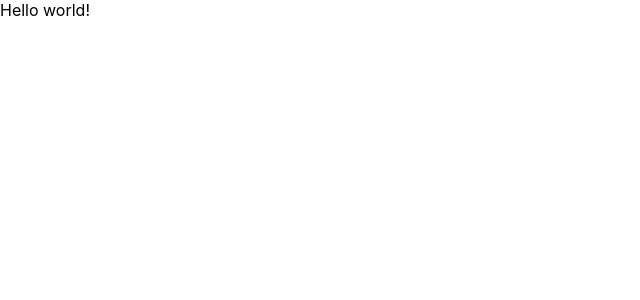
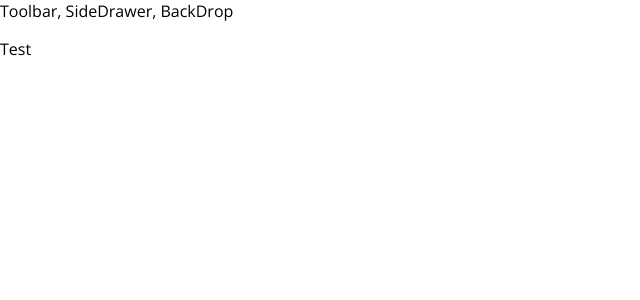
Before and after one commit to DaMesa97/Burger-Builder, a React (Create React App) app: page / in a window 1280 px wide. Shown: the top 300 px of the page, without its empty margins (0-640 px from the left). Built offline with nearby package versions, Linux system fonts and the light colour scheme.

Commit message:
Create layout and burger builder component

```diff
--- a/src/App.js
+++ b/src/App.js
@@ -1,10 +1,11 @@
 import React from 'react';
+import Layout from './components/Layout/Layout'
 
 function App() {
   return (
-    <div>
-      Hello world!
-    </div>
+    <Layout>
+      <p>Test</p>
+    </Layout>
   );
 }
 
--- /dev/null
+++ b/src/components/Layout/Layout.js
@@ -0,0 +1,15 @@
+import React from 'react'
+import Aux from '../../hoc/Aux'
+
+const layout = (props) => {
+    return (
+        <Aux>
+            <div>Toolbar, SideDrawer, BackDrop</div>
+            <main>
+                {props.children}
+            </main>
+        </Aux>
+    );
+}
+
+export default layout
--- /dev/null
+++ b/src/hoc/Aux.js
@@ -0,0 +1,3 @@
+const aux = props => props.children;
+
+export default aux;
--- a/src/index.css
+++ b/src/index.css
@@ -1,8 +1,8 @@
 body {
   margin: 0;
-  font-family: -apple-system, BlinkMacSystemFont, "Segoe UI", "Roboto", "Oxygen",
+  font-family: "Open Sans", -apple-system, BlinkMacSystemFont, "Segoe UI", "Roboto", "Oxygen",
     "Ubuntu", "Cantarell", "Fira Sans", "Droid Sans", "Helvetica Neue",
-    sans-serif, 'Open Sans';
+    sans-serif;
   -webkit-font-smoothing: antialiased;
   -moz-osx-font-smoothing: grayscale;
 }
```
Also changed, not shown: src/containers/BurgerBuilder/BurgerBuilder.js (added, +8 -0 lines).
